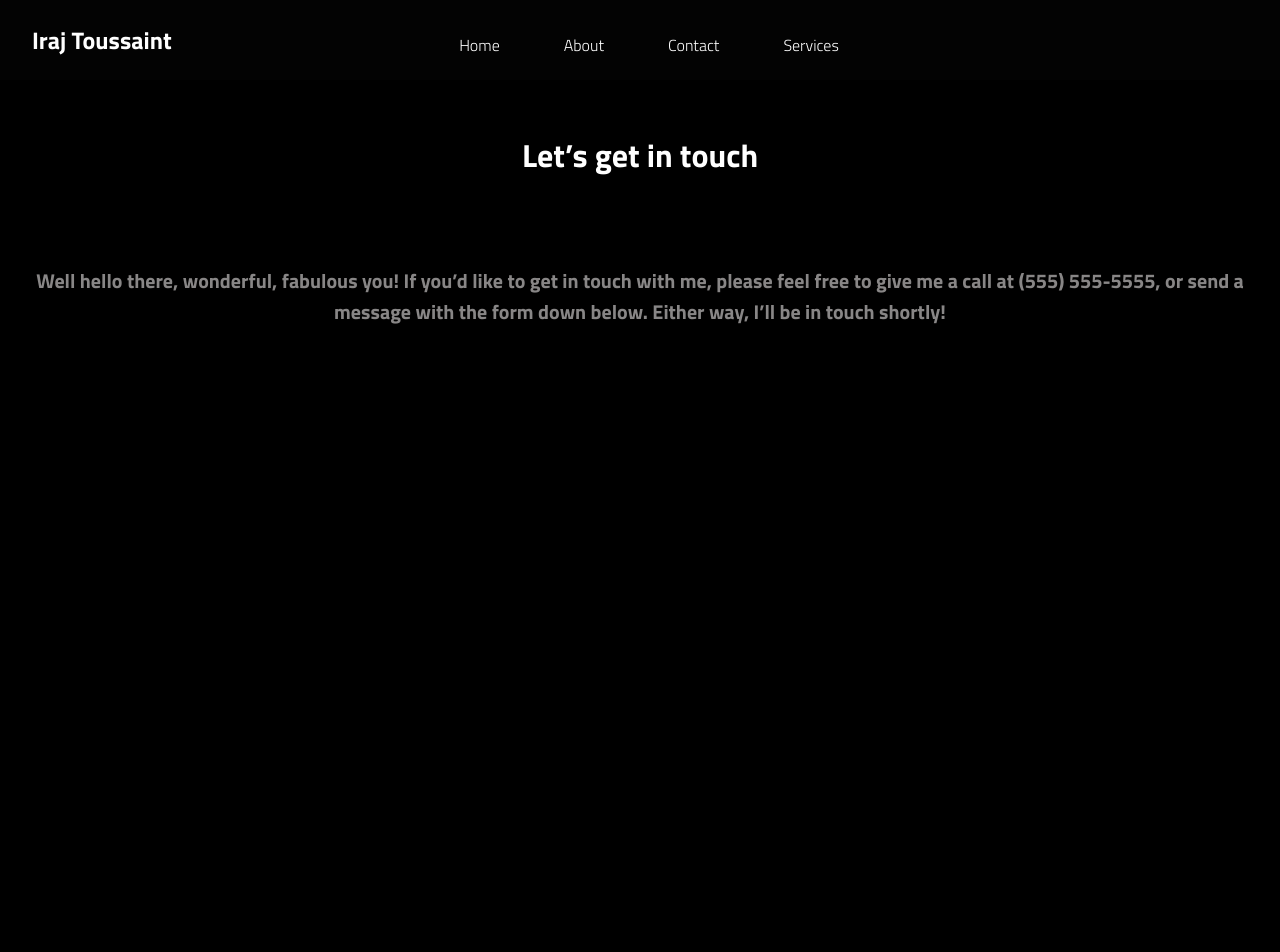
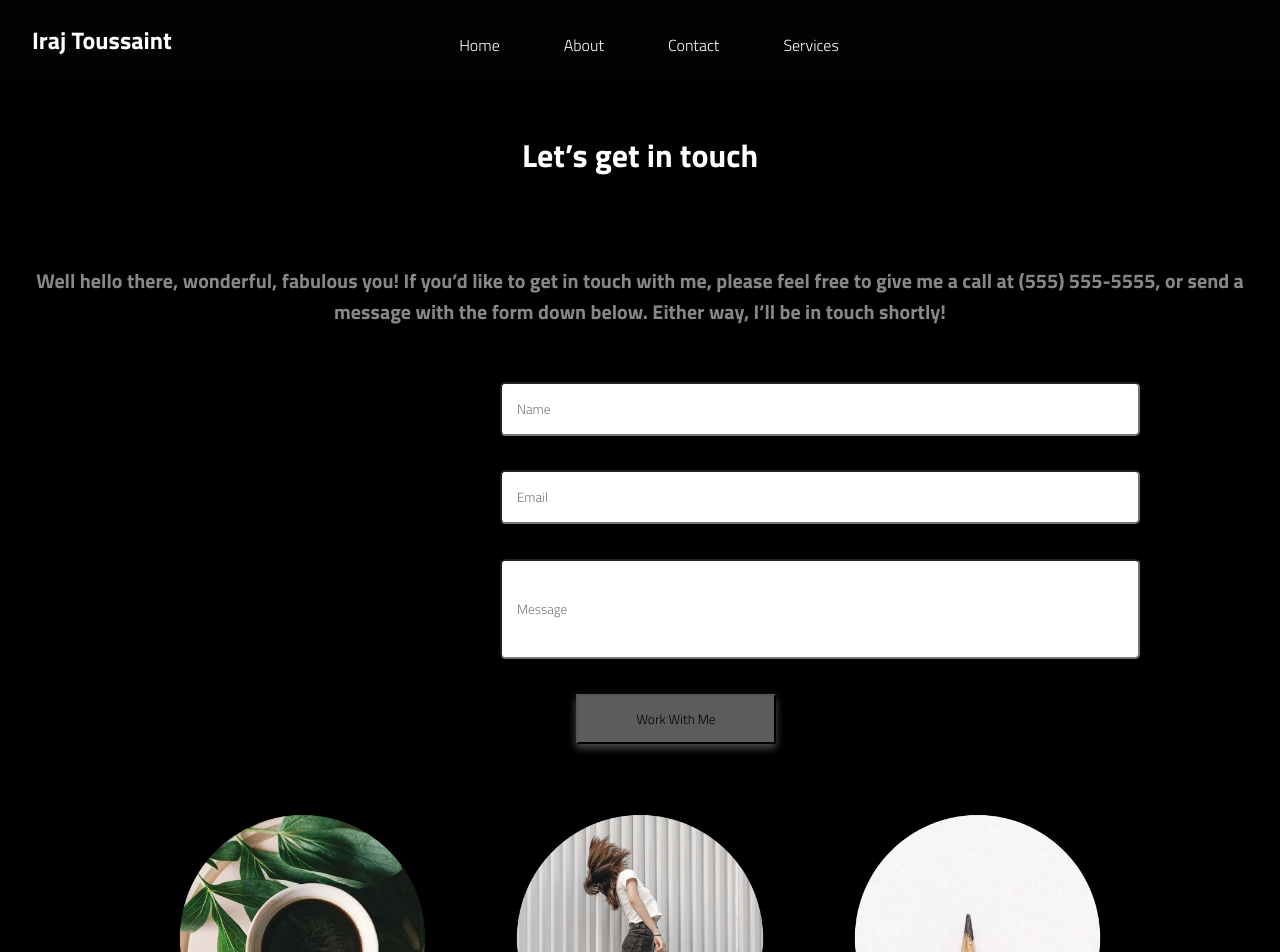
Before and after one commit to malith1997/Iraj, a React (Create React App) app: page /Contact in a window 1280 px wide. Shown: the top 952 px of the page. Before the commit the page ends 800 px from the top, so only its background shows below. Built offline with nearby package versions, Linux system fonts and the light colour scheme.

Commit message:
finish Contact page

```diff
--- a/src/Pages/Contact.js
+++ b/src/Pages/Contact.js
@@ -1,6 +1,21 @@
 import React from 'react'
 import Nav from '../componets/Nav';
 import "../Styles/main.css";
+import errorMessageExample from '../componets/Email';
+import {
+  FormControl,
+  FormLabel,Input,
+  FormErrorMessage,
+  FormHelperText,
+} from '@chakra-ui/react'
+
+
+import { ButtonGroup,Divider,Stack,Image,Heading,Text,Button,Card, CardHeader, CardBody, CardFooter,Box,SimpleGrid } from '@chakra-ui/react';
+
+import big1 from "../Img/big1.png";
+import big2 from "../Img/big2.png";
+import big3 from "../Img/big3.png";
+
 
 function Contact() {
   return (
@@ -10,10 +25,66 @@ function Contact() {
         <React.Fragment>
 
         <Nav />
+        <errorMessageExample />
 
         <h1>Let’s get in touch</h1>
         <h6 className='paragrhap4'>Well hello there, wonderful, fabulous you! If you’d like to get in touch with me, please feel free to give me a call at (555) 555-5555, or send a
         <br></br>message with the form down below. Either way, I’ll be in touch shortly!</h6>
+
+
+        <section>
+
+        <FormControl >
+        <Input className='form1' placeholder='Name' />
+        </FormControl>
+
+
+        <FormControl >
+        <FormLabel>Email address</FormLabel>
+        <Input className='form2' type='email' placeholder='Email' />
+        </FormControl>
+
+
+        <FormControl>
+        <Input className='form3' placeholder='Message' />
+        </FormControl>
+
+
+
+
+        </section>
+
+        <section>
+        <Button className="BtnCard3">
+            <a className="textcolor">Work With Me</a>
+        </Button>
+        </section>
+
+
+        <section>
+            <SimpleGrid className="grid4" columns={[3]} spacing='40px'>
+            <Box  height='80px'>
+
+            <Image className="img1" src={big1}  />
+            <p className="paragrhap6">Lorem ipsum dolor sit amet, consectetur adipiscing elit. <br></br>Aenean diam dolor,</p>
+            </Box>
+            <Box  height='80px'>
+
+            <Image className="img1" src={big2}  />
+            <p className="paragrhap6">Lorem ipsum dolor sit amet, consectetur adipiscing elit. <br></br>Aenean diam dolor,</p>
+            </Box>
+            <Box  height='80px'>
+
+            <Image className="img1" src={big3}  />
+            <p className="paragrhap6">Lorem ipsum dolor sit amet, consectetur adipiscing elit. <br></br>Aenean diam dolor,</p>
+
+            </Box>
+            </SimpleGrid>
+        </section>
+
+
+
+
 
 
 
--- a/src/Styles/main.css
+++ b/src/Styles/main.css
@@ -192,6 +192,40 @@ h1{
 
 }
 
+
+.form1{
+
+  width: 50%;
+  border-radius: 5px;
+  justify-content: center;
+  align-items: center;
+  padding:15px;
+  margin-left: 500px;
+  margin-top: 50px;
+  margin-bottom: 10px;
+}
+.form2{
+
+  width: 50%;
+  border-radius: 5px;
+  justify-content: center;
+  align-items: center;
+  padding:15px;
+  margin-left: 500px;
+  margin-top: 0px;
+}
+.form3{
+
+  width: 50%;
+  border-radius: 5px;
+  height: 100px;
+  justify-content: center;
+  align-items: center;
+  padding:15px;
+  margin-left: 500px;
+  margin-top: 35px;
+}
+
 .paragrhap{
   text-align: center;
   color: #a19e9e;
@@ -248,7 +282,17 @@ h1{
   margin-bottom: 5px;
   font-size: 20px;
   padding: 0px;
+}
 
+.paragrhap6{
+
+  color: #888686;
+  text-align: center;
+  margin-top: 5px;
+  margin-bottom: 5px;
+  font-size: 20px;
+  padding: 0px;
+  padding-bottom: 10px;
 
 }
 
@@ -267,6 +311,12 @@ h1{
 
 .grid3{
   padding-top: 22%;
+  padding-left: 12%;
+  padding-right: 12%;
+}
+
+.grid4{
+  padding-top: 0%;
   padding-left: 12%;
   padding-right: 12%;
 }
@@ -339,6 +389,26 @@ h1{
 .BtnCard2:hover {
     color: var(--secondaryColor);
     transform: scale(1.09);
+  }
+
+  .BtnCard3 {
+    cursor: pointer;
+    top: 15px;
+    background: #5e5b5b;
+    width: 200px;
+    height: 50px;
+    box-shadow: 0 4px 8px 0 rgba(255, 255, 255, 0.3);
+    flex-direction: column;
+    align-items: center;
+    justify-content: space-around;
+    margin-left: 45%;
+    margin-top: 20px;
+    margin-bottom: 60px;
+  }
+.BtnCard3:hover {
+    color: var(--secondaryColor);
+    transform: scale(1.09);
+    background-color: #ffffff;
   }
 
   /* Create three equal columns that floats next to each other */
```
Also changed, not shown: src/componets/Email.js (added).
